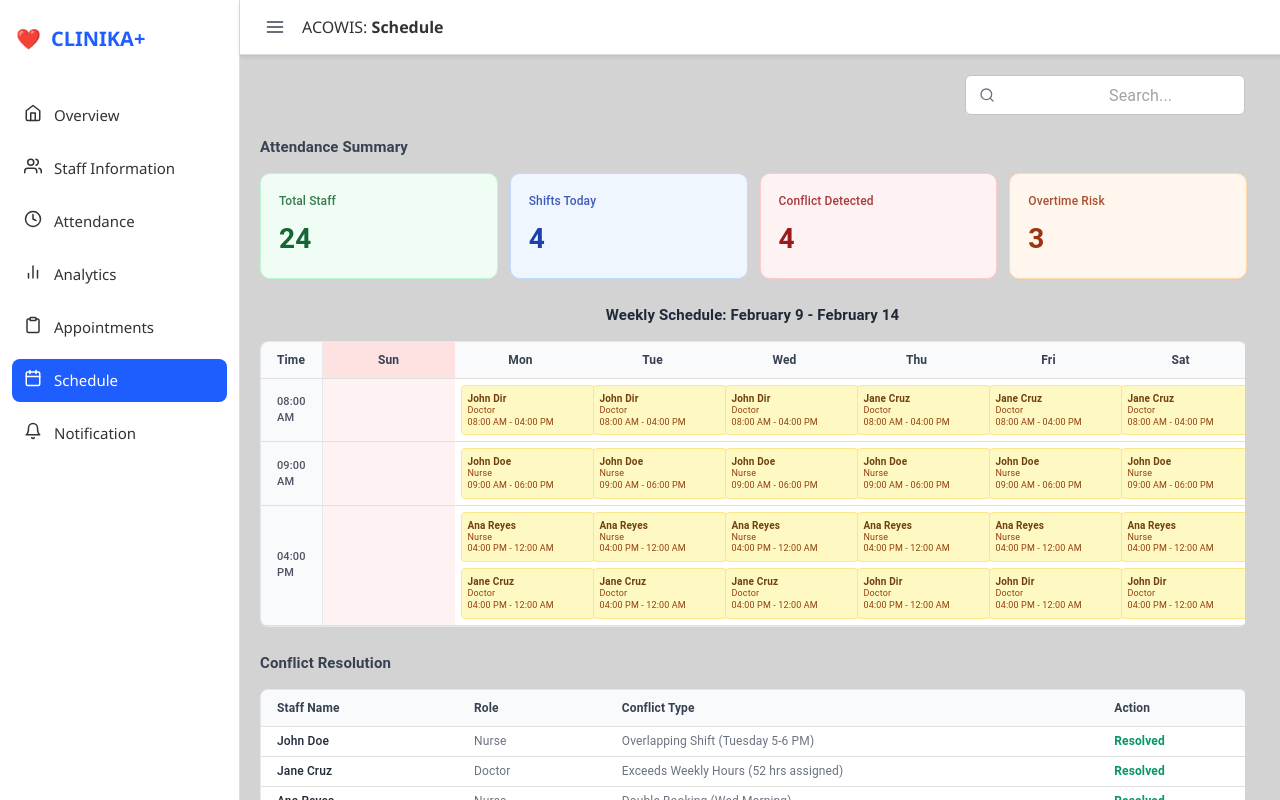
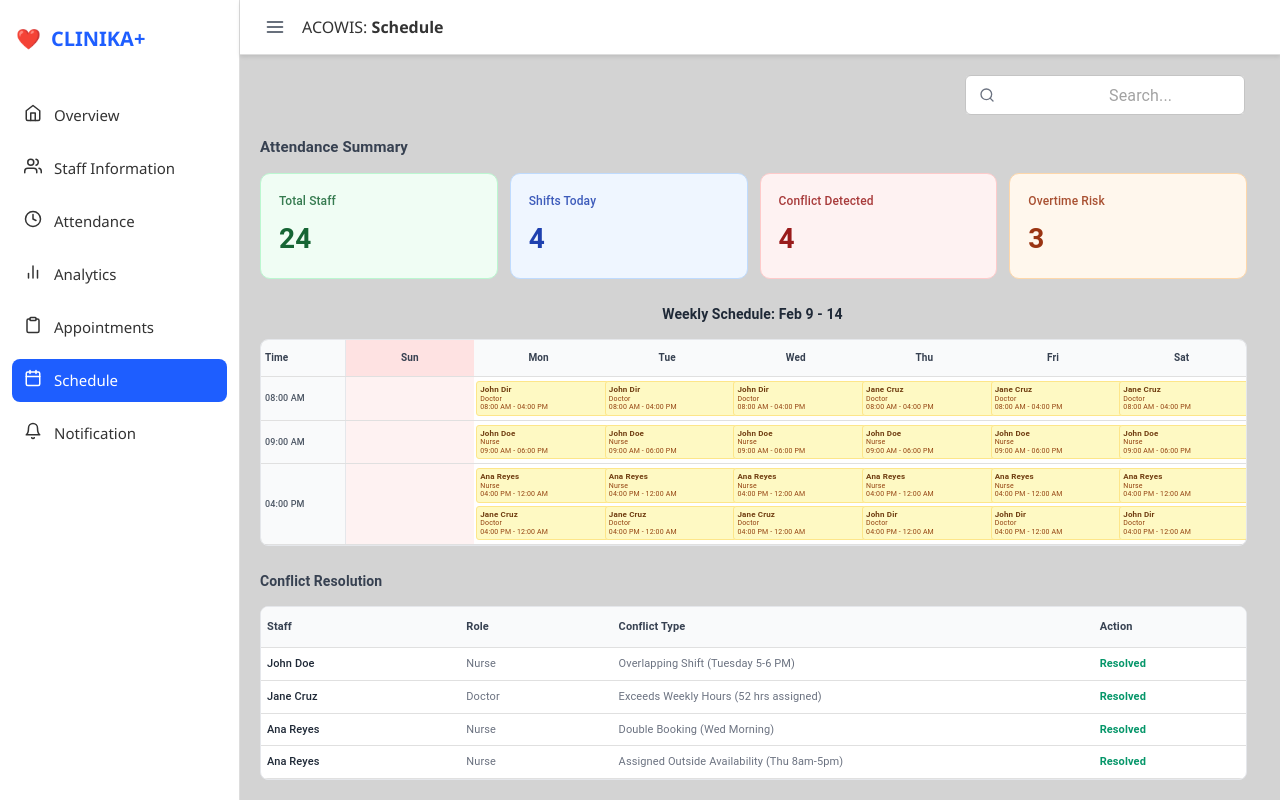
Before and after one commit to ItsMeKayden/SIA102PROJECT, a React (Vite) app: page /schedule in a window 1280 px wide. Built offline with nearby package versions, Linux system fonts and the light colour scheme.

Commit message:
Proper Adjustments

```diff
--- a/src/frontend/pages/Schedule.tsx
+++ b/src/frontend/pages/Schedule.tsx
@@ -184,23 +184,22 @@ function Schedule() {
             marginBottom: '14px',
             textAlign: 'center',
             color: '#1f2937',
-            fontSize: '15px',
+            fontSize: '14px',
             fontWeight: 600
           }}
         >
-          Weekly Schedule: <span style={{ fontWeight: 700 }}>February 9 - February 14</span>
+          Weekly Schedule: <span style={{ fontWeight: 700 }}>Feb 9 - 14</span>
         </Typography>
-        <Box sx={{ overflowX: 'auto', width: '100%' }}>
         <TableContainer
           component={Paper}
           sx={{
             borderRadius: '8px',
             boxShadow: 'none',
             border: '1px solid #e5e7eb',
-              minWidth: '780px'
+            width: '100%'
           }}
         >
-            <Table size="small">
+          <Table size="small" sx={{ tableLayout: 'fixed', width: '100%' }}>
             <TableHead>
               <TableRow>
                 <TableCell
@@ -208,9 +207,10 @@ function Schedule() {
                     fontWeight: 600,
                     backgroundColor: '#f9fafb',
                     borderRight: '1px solid #e5e7eb',
-                      width: '80px',
+                    width: '8%',
                     color: '#374151',
-                      fontSize: '12px'
+                    fontSize: '10px',
+                    padding: '6px 4px'
                   }}
                 >
                   Time
@@ -223,8 +223,9 @@ function Schedule() {
                       fontWeight: 600,
                       backgroundColor: day === 'Sun' ? '#fee2e2' : '#f9fafb',
                       color: '#374151',
-                        minWidth: '100px',
-                        fontSize: '12px'
+                      width: '13.14%',
+                      fontSize: '10px',
+                      padding: '6px 2px'
                     }}
                   >
                     {day}
@@ -241,7 +242,9 @@ function Schedule() {
                       backgroundColor: '#f9fafb',
                       borderRight: '1px solid #e5e7eb',
                       color: '#4b5563',
-                        fontSize: '11px'
+                      fontSize: '9px',
+                      padding: '6px 4px',
+                      whiteSpace: 'nowrap'
                     }}
                   >
                     {time}
@@ -254,11 +257,11 @@ function Schedule() {
                         key={`${time}-${day}`}
                         sx={{
                           backgroundColor: day === 'Sun' ? '#fef2f2' : 'white',
-                            padding: '6px',
+                          padding: '4px 2px',
                           verticalAlign: 'top'
                         }}
                       >
-                          <Box sx={{ display: 'flex', flexDirection: 'column', gap: '6px' }}>
+                        <Box sx={{ display: 'flex', flexDirection: 'column', gap: '3px' }}>
                           {shifts.map((shift, shiftIdx) => {
                             const lines = shift.split('\n');
                             return (
@@ -266,16 +269,17 @@ function Schedule() {
                                 key={shiftIdx}
                                 sx={{
                                   backgroundColor: '#fef9c3',
-                                    padding: '6px',
-                                    borderRadius: '4px',
-                                    fontSize: '10px',
-                                    lineHeight: '1.3',
-                                    border: '1px solid #fde68a'
+                                  padding: '3px',
+                                  borderRadius: '3px',
+                                  fontSize: '8px',
+                                  lineHeight: '1.2',
+                                  border: '1px solid #fde68a',
+                                  overflow: 'hidden'
                                 }}
                               >
-                                  <div style={{ fontWeight: 600, color: '#713f12' }}>{lines[0]}</div>
-                                  <div style={{ color: '#92400e', fontSize: '9px' }}>{lines[1]}</div>
-                                  <div style={{ color: '#92400e', fontSize: '9px' }}>{lines[2]}</div>
+                                <div style={{ fontWeight: 600, color: '#713f12', whiteSpace: 'nowrap', overflow: 'hidden', textOverflow: 'ellipsis' }}>{lines[0]}</div>
+                                <div style={{ color: '#92400e', fontSize: '7px', whiteSpace: 'nowrap', overflow: 'hidden', textOverflow: 'ellipsis' }}>{lines[1]}</div>
+                                <div style={{ color: '#92400e', fontSize: '7px', whiteSpace: 'nowrap', overflow: 'hidden', textOverflow: 'ellipsis' }}>{lines[2]}</div>
                               </Box>
                             );
                           })}
@@ -289,7 +293,6 @@ function Schedule() {
           </Table>
         </TableContainer>
       </Box>
-      </Box>
 
       {/* Conflict Resolution Table */}
       <Box sx={{ width: '100%' }}>
@@ -298,29 +301,28 @@ function Schedule() {
           sx={{
             marginBottom: '14px',
             color: '#374151',
-            fontSize: '15px',
+            fontSize: '14px',
             fontWeight: 600
           }}
         >
           Conflict Resolution
         </Typography>
-        <Box sx={{ overflowX: 'auto', width: '100%' }}>
         <TableContainer
           component={Paper}
           sx={{
             borderRadius: '8px',
             boxShadow: 'none',
             border: '1px solid #e5e7eb',
-              minWidth: '600px'
+            width: '100%'
           }}
         >
-            <Table size="small">
+          <Table size="small" sx={{ tableLayout: 'fixed', width: '100%' }}>
             <TableHead>
               <TableRow sx={{ backgroundColor: '#f9fafb' }}>
-                  <TableCell sx={{ fontWeight: 600, color: '#374151', fontSize: '12px', width: '20%' }}>Staff Name</TableCell>
-                  <TableCell sx={{ fontWeight: 600, color: '#374151', fontSize: '12px', width: '15%' }}>Role</TableCell>
-                  <TableCell sx={{ fontWeight: 600, color: '#374151', fontSize: '12px', width: '50%' }}>Conflict Type</TableCell>
-                  <TableCell sx={{ fontWeight: 600, color: '#374151', fontSize: '12px', width: '15%' }}>Action</TableCell>
+                <TableCell sx={{ fontWeight: 600, color: '#374151', fontSize: '11px', width: '20%', padding: '8px 6px' }}>Staff</TableCell>
+                <TableCell sx={{ fontWeight: 600, color: '#374151', fontSize: '11px', width: '15%', padding: '8px 6px' }}>Role</TableCell>
+                <TableCell sx={{ fontWeight: 600, color: '#374151', fontSize: '11px', width: '50%', padding: '8px 6px' }}>Conflict Type</TableCell>
+                <TableCell sx={{ fontWeight: 600, color: '#374151', fontSize: '11px', width: '15%', padding: '8px 6px' }}>Action</TableCell>
               </TableRow>
             </TableHead>
             <TableBody>
@@ -332,17 +334,16 @@ function Schedule() {
                     borderBottom: '1px solid #f3f4f6'
                   }}
                 >
-                    <TableCell sx={{ color: '#1f2937', fontWeight: 500, fontSize: '12px' }}>{conflict.staffName}</TableCell>
-                    <TableCell sx={{ color: '#6b7280', fontSize: '12px' }}>{conflict.role}</TableCell>
-                    <TableCell sx={{ color: '#6b7280', fontSize: '12px' }}>{conflict.conflictType}</TableCell>
-                    <TableCell sx={{ color: '#059669', fontWeight: 600, fontSize: '12px' }}>{conflict.action}</TableCell>
+                  <TableCell sx={{ color: '#1f2937', fontWeight: 500, fontSize: '11px', padding: '8px 6px', whiteSpace: 'nowrap', overflow: 'hidden', textOverflow: 'ellipsis' }}>{conflict.staffName}</TableCell>
+                  <TableCell sx={{ color: '#6b7280', fontSize: '11px', padding: '8px 6px', whiteSpace: 'nowrap', overflow: 'hidden', textOverflow: 'ellipsis' }}>{conflict.role}</TableCell>
+                  <TableCell sx={{ color: '#6b7280', fontSize: '11px', padding: '8px 6px', overflow: 'hidden', textOverflow: 'ellipsis' }}>{conflict.conflictType}</TableCell>
+                  <TableCell sx={{ color: '#059669', fontWeight: 600, fontSize: '11px', padding: '8px 6px', whiteSpace: 'nowrap' }}>{conflict.action}</TableCell>
                 </TableRow>
               ))}
             </TableBody>
           </Table>
         </TableContainer>
       </Box>
-      </Box>
     </div>
   );
 }
```
Also changed, not shown: src/frontend/pages/Attendance.tsx (+20 -17 lines), src/frontend/pages/StaffInformation.tsx (+15 -16 lines). Lines whose indentation alone changed are shown as unchanged.
